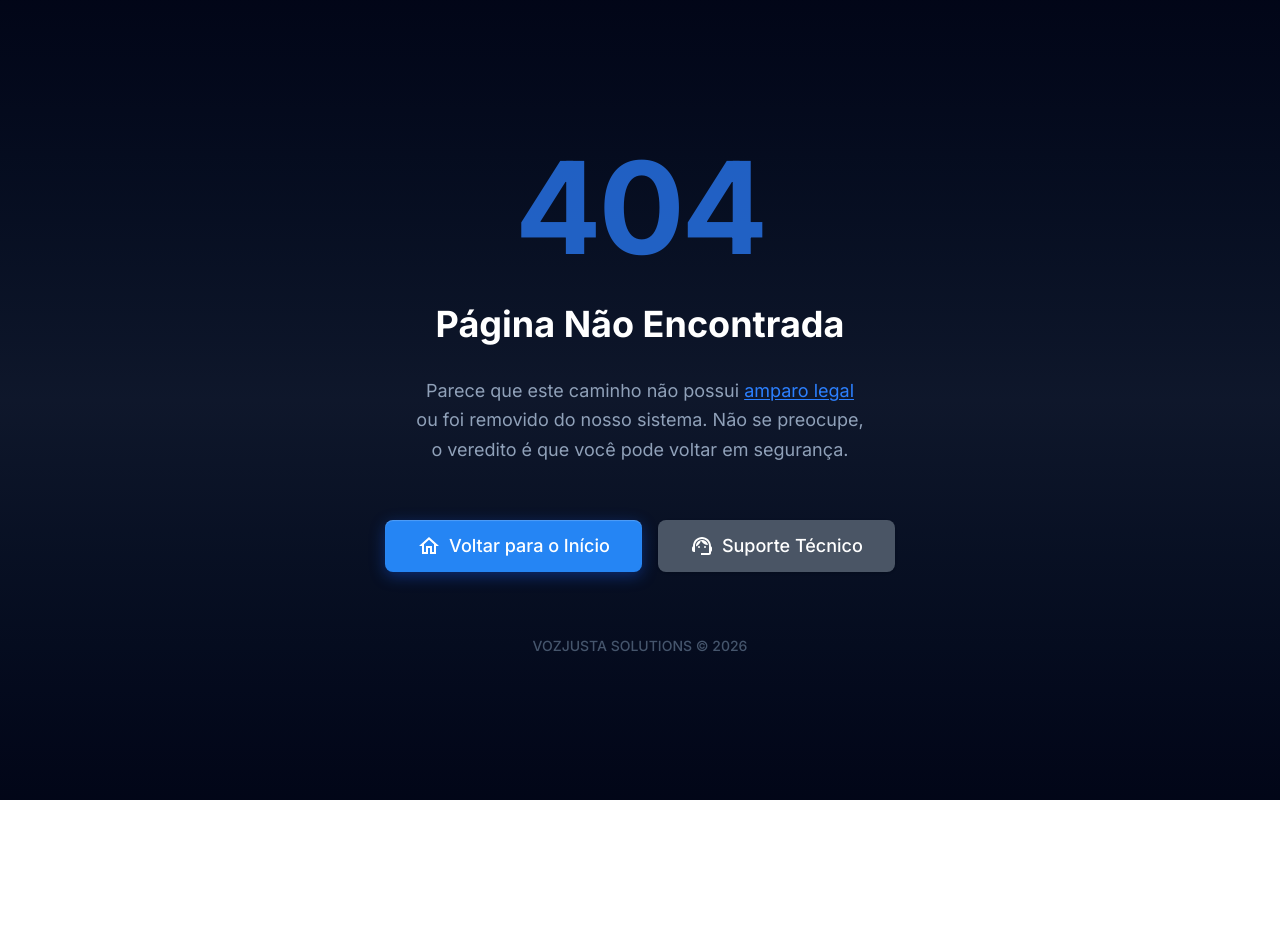
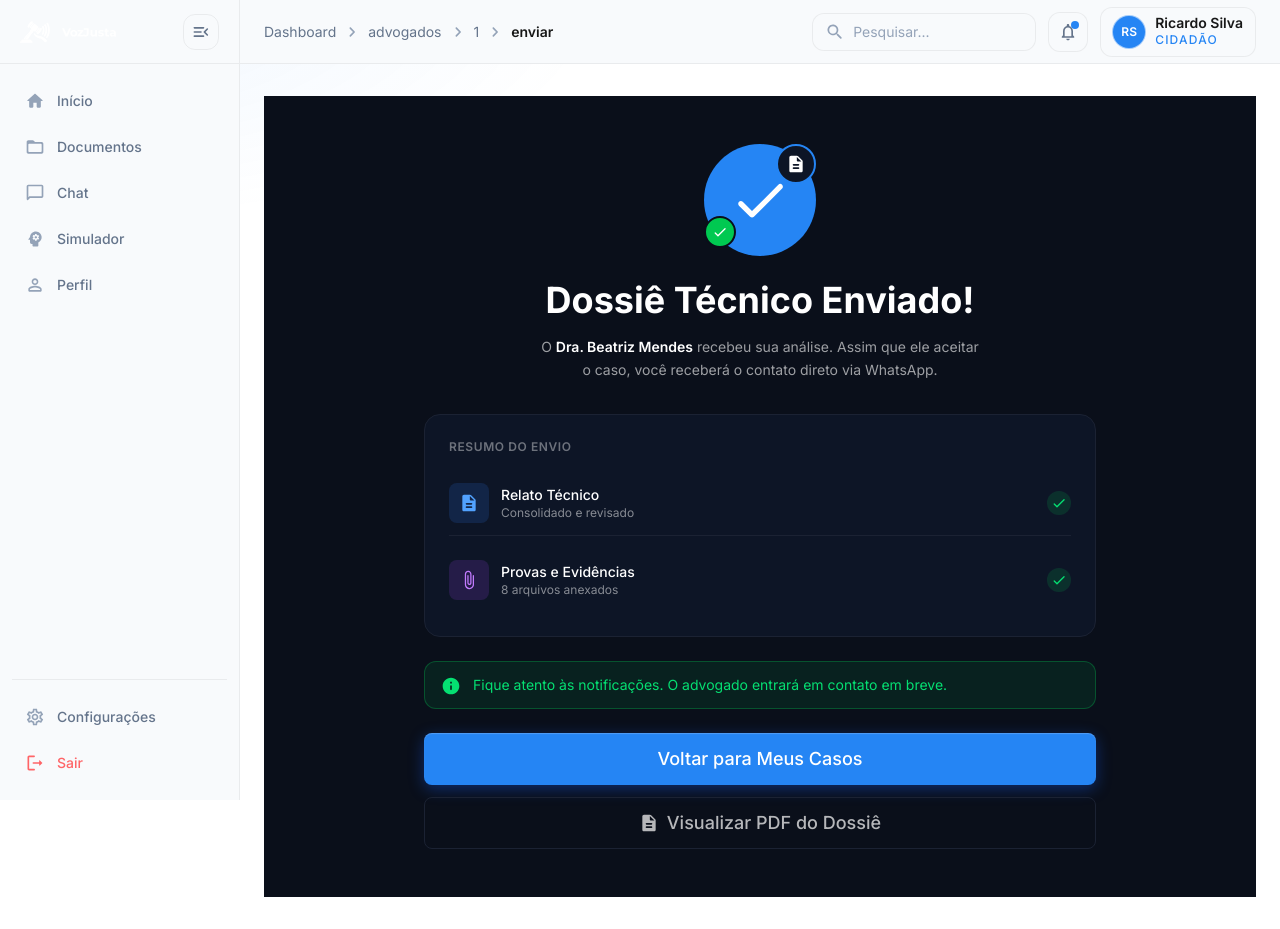
Before and after one commit to VozJusta/VJ.WEB, a Next.js app: page /dashboard/advogados/1/enviar in a window 1280 px wide. Before the commit this address had no page. Before the commit the page ends 800 px from the top, so only its background shows below. Built offline with nearby package versions, Linux system fonts and the light colour scheme.

Commit message:
feat(lawyers): add dossier sent page route

```diff
--- /dev/null
+++ b/app/(private)/dashboard/advogados/[id]/enviar/page.tsx
@@ -0,0 +1,31 @@
+import type { Metadata } from "next";
+import { notFound } from "next/navigation";
+import { DossierSentFeature } from "@/features/dashboard/lawyers/dossier-sent-feature";
+import { getLawyerById } from "@/features/dashboard/lawyers/lawyers.data";
+
+export const metadata: Metadata = {
+  title: "Dossiê Enviado | Voz Justa",
+  description: "Seu dossiê técnico foi enviado com sucesso",
+};
+
+interface DossierSentPageProps {
+  params: Promise<{
+    id: string;
+  }>;
+}
+
+export default async function DossierSentPage({ params }: DossierSentPageProps) {
+  const { id } = await params;
+  const lawyer = getLawyerById(id);
+
+  if (!lawyer) {
+    notFound();
+  }
+
+  return (
+    <DossierSentFeature
+      lawyerName={lawyer.name}
+      lawyerId={lawyer.id}
+    />
+  );
+}
```
